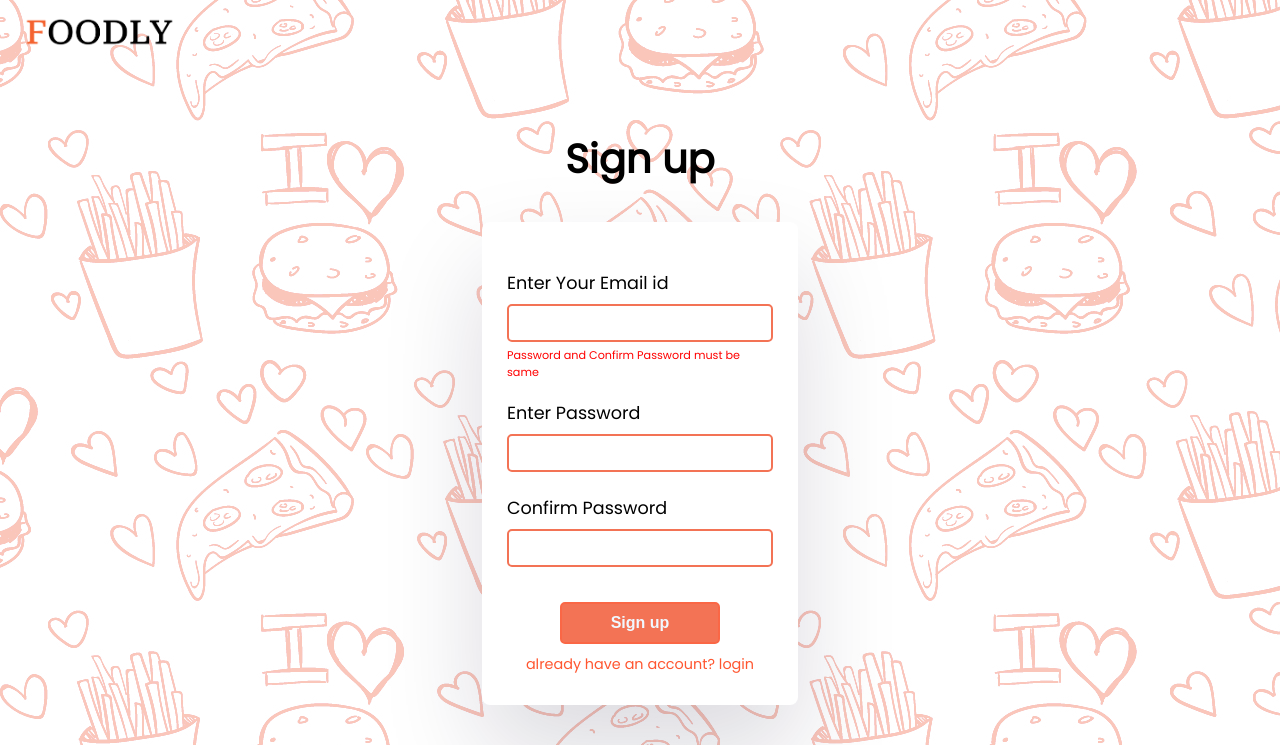
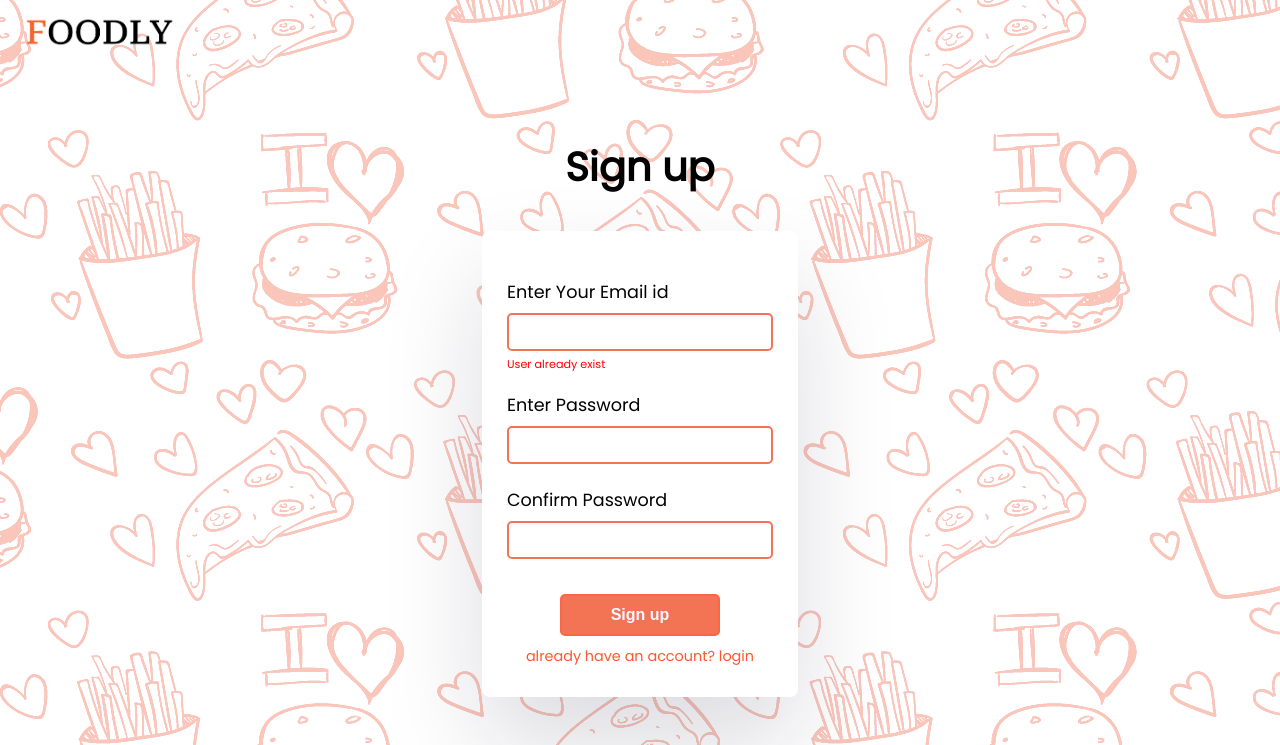
Before and after one commit to am12an34/xyz_foodly, a Flask app: template foodly/templates/signup.html in a window 1280 px wide. Shown: the top 745 px of the page. Run offline with Flask 3, Linux system fonts and the light colour scheme; the template is opened without the code that fills it, so the values that code supplies are empty.

Commit message:
Update signup.html

```diff
--- a/foodly/templates/signup.html
+++ b/foodly/templates/signup.html
@@ -15,7 +15,7 @@
                 <label class="input-label" for="email">Enter Your Email id</label>
                 <input class="input-box" type="email" id="email" required>
                 <div style="display: {{ block_none }};">
-                    <p style="color: red; font-size: 0.7rem; margin-top: -10px;">Password and Confirm Password must be same</p>
+                    <p style="color: red; font-size: 0.7rem; margin-top: -10px;">User already exist</p>
                 </div>
                 <label class="input-label" for="password">Enter Password</label>
                 <input class="input-box" type="password" id="password" required>
```
